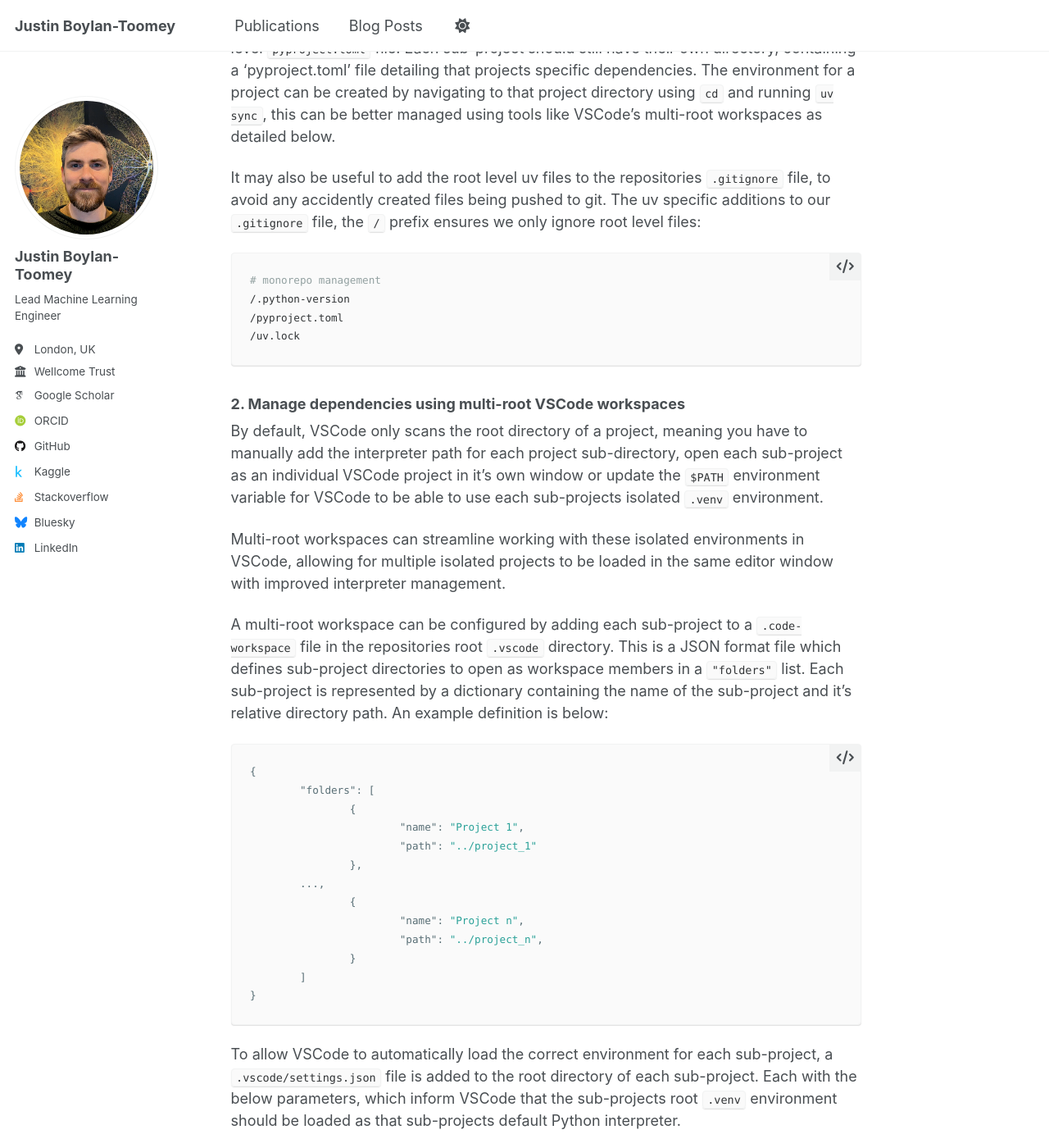
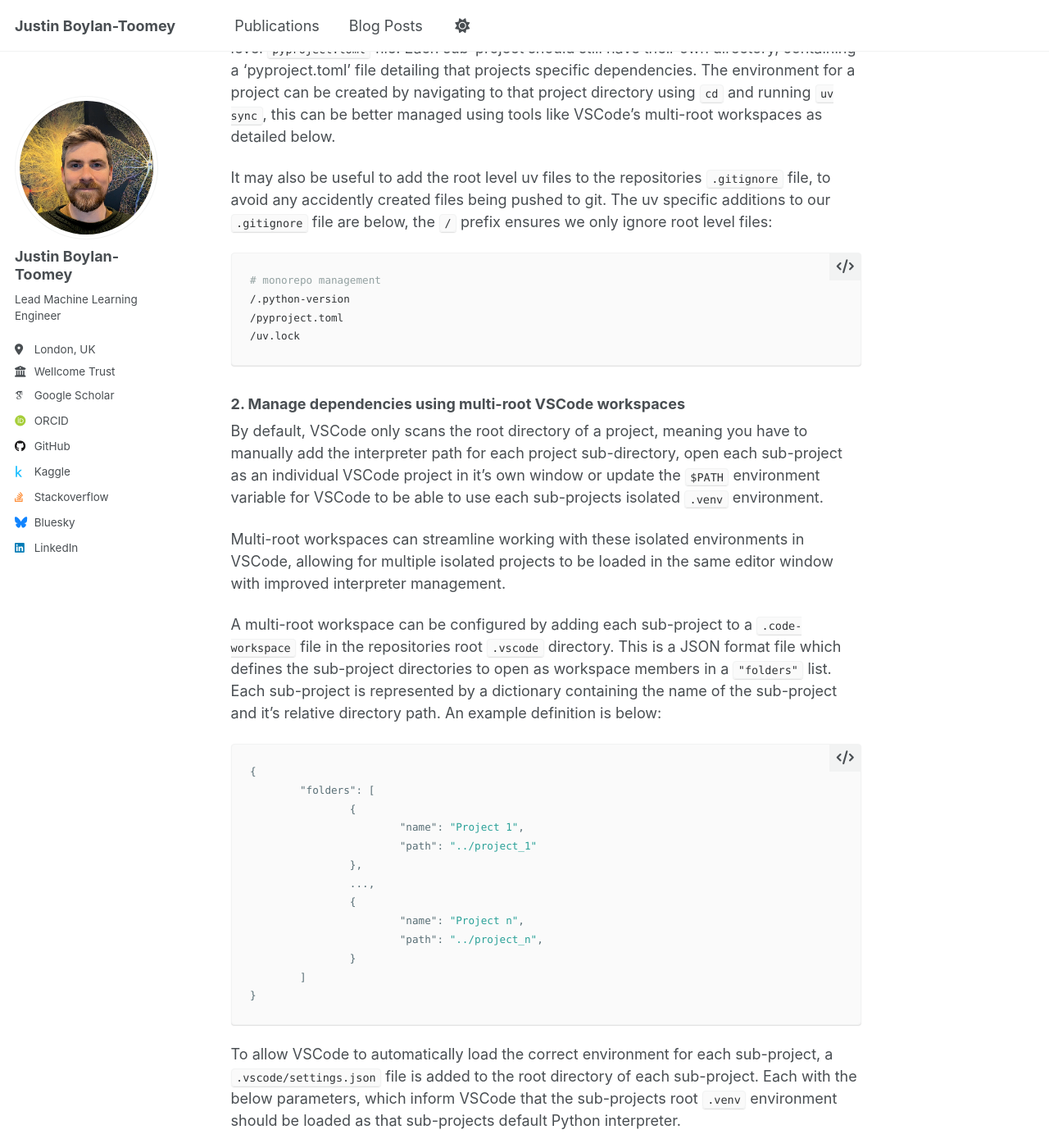
Before and after one commit to justinbt1/justinbt1.github.io, a Jekyll site: the page built from _posts/2026-01-22-managing-uv-monorepo-envs.md, in a window 1280 px wide and 1400 px high, scrolled down 2336 px. Shown: the whole window at 82% size. Built offline with Jekyll 4.4.1, drawn with Linux system fonts in a browser that asks for light colours; some web fonts are replaced; a script that is not in the unit is left out.

````diff
--- a/_posts/2026-01-22-managing-uv-monorepo-envs.md
+++ b/_posts/2026-01-22-managing-uv-monorepo-envs.md
@@ -70,7 +70,7 @@
 ### 1. Remove the root level uv definitions from repository
 If they exist, remove any root level uv related files such as `uv.lock` and remove the root level `pyproject.toml` file. Each sub-project should still have their own directory, containing a 'pyproject.toml' file detailing that projects specific dependencies. The environment for a project can be created by navigating to that project directory using `cd` and running `uv sync`, this can be better managed using tools like VSCode's multi-root workspaces as detailed below.
 
-It may also be useful to add the root level uv files to the repositories `.gitignore` file, to avoid any accidently created files being pushed to git. The uv specific additions to our `.gitignore` file, the `/` prefix ensures we only ignore root level files:
+It may also be useful to add the root level uv files to the repositories `.gitignore` file, to avoid any accidently created files being pushed to git. The uv specific additions to our `.gitignore` file are below, the `/` prefix ensures we only ignore root level files:
 
 ```shell
 # monorepo management
@@ -84,7 +84,7 @@
 
 Multi-root workspaces can streamline working with these isolated environments in VSCode, allowing for multiple isolated projects to be loaded in the same editor window with improved interpreter management.
 
-A multi-root workspace can be configured by adding each sub-project to a `.code-workspace` file in the repositories root `.vscode` directory. This is a JSON format file which defines sub-project directories to open as workspace members in a `"folders"` list. Each sub-project is represented by a dictionary containing the name of the sub-project and it's relative directory path. An example definition is below:
+A multi-root workspace can be configured by adding each sub-project to a `.code-workspace` file in the repositories root `.vscode` directory. This is a JSON format file which defines the sub-project directories to open as workspace members in a `"folders"` list. Each sub-project is represented by a dictionary containing the name of the sub-project and it's relative directory path. An example definition is below:
 
 ```json
 {
@@ -93,7 +93,7 @@
 			"name": "Project 1",
 			"path": "../project_1"
 		},
-        ...,
+                ...,
 		{
 			"name": "Project n",
 			"path": "../project_n",
````
